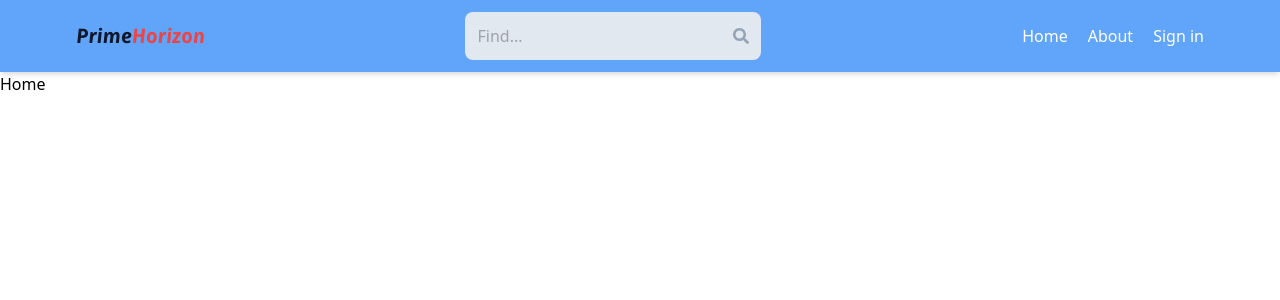
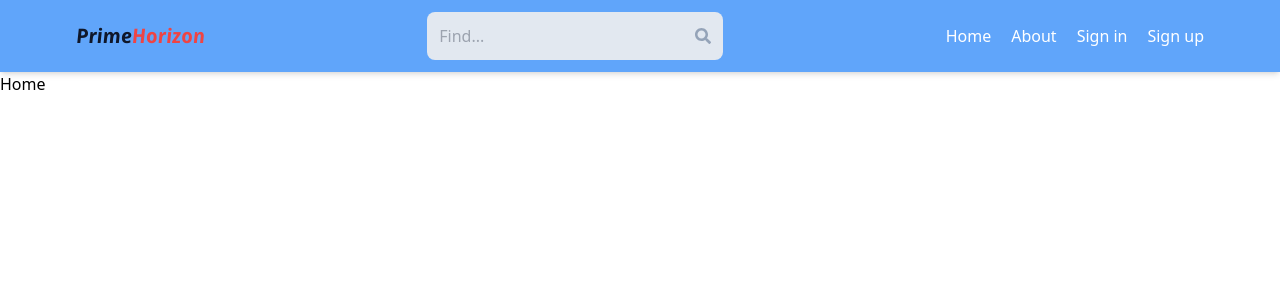
Before and after one commit to Kariuki11/Real-Estate-platform, a React (Vite) app: page / in a window 1280 px wide. Shown: the top 300 px of the page. Built offline with nearby package versions, Linux system fonts and the light colour scheme.

Commit message:
Refactor SignUp component and update routing links in Header

```diff
--- a/src/App.jsx
+++ b/src/App.jsx
@@ -1,7 +1,7 @@
 import { BrowserRouter, Routes, Route } from "react-router-dom"
 import Home from "./pages/Home"
 import About from "./pages/About"
-import SignUp from "./pages/SignUp"
+import SignUp from "./pages/Signup"
 import Signin from "./pages/Signin"
 import Profile from "./pages/Profile"
 import Header from "./components/Header"
--- a/src/components/Header.jsx
+++ b/src/components/Header.jsx
@@ -27,9 +27,14 @@ function Header() {
               About
             </li>
           </Link>
-          <Link to = '/Sign-in'>
+          <Link to = '/Sign-up'>
             <li className='text-white hover:underline'>
               Sign in
+              </li>
+          </Link>
+          <Link to = '/Sign-up'>
+            <li className='text-white hover:underline'>
+              Sign up
               </li>
           </Link>
         </ul>
--- a/src/pages/SignUp.jsx
+++ /dev/null
@@ -1,9 +0,0 @@
-import React from 'react'
-
-function SignUp() {
-  return (
-    <div>SignUp</div>
-  )
-}
-
-export default SignUp
--- /dev/null
+++ b/src/pages/Signup.jsx
@@ -0,0 +1,14 @@
+import React from 'react'
+
+function SignUp() {
+  return (
+    <div>
+      <h1 className='text-3xl text-center font-semibold my-7'>SIGN UP</h1>
+      <form>
+        <Input type="text" placeholder="username"></Input>
+      </form>
+    </div>
+  )
+}
+
+export default SignUp
```
